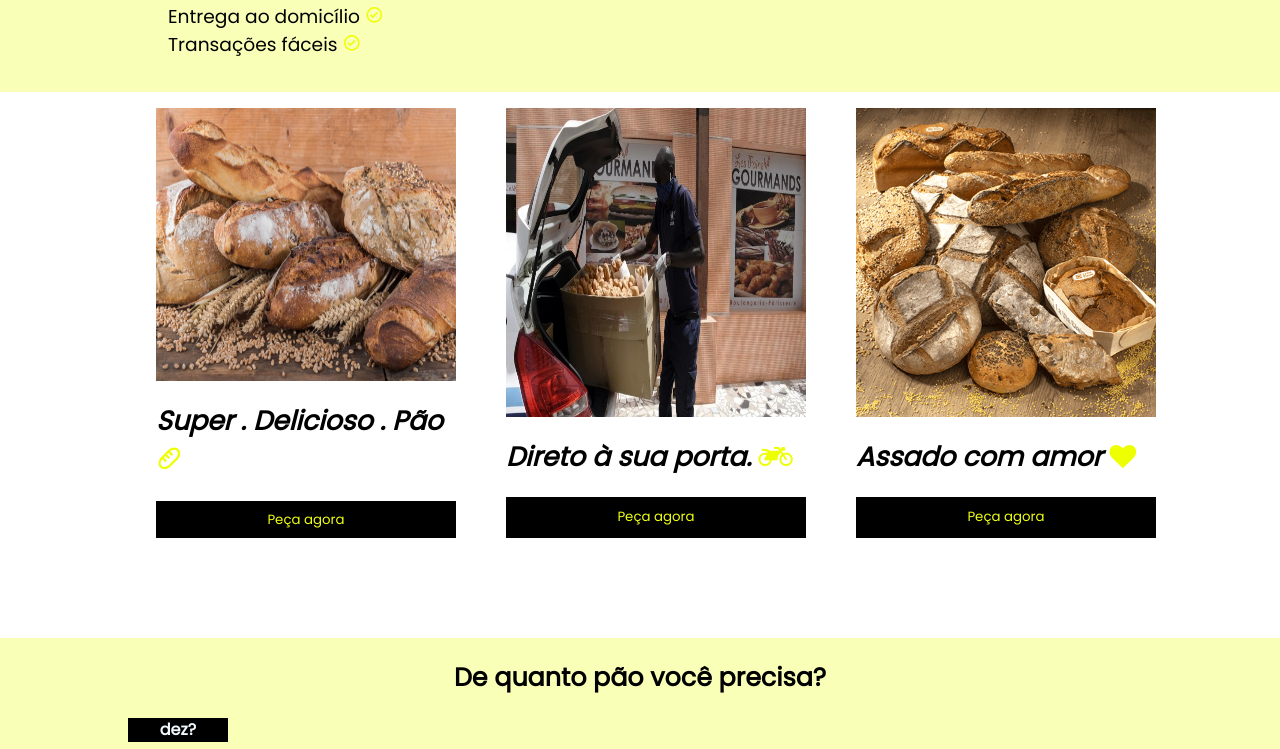
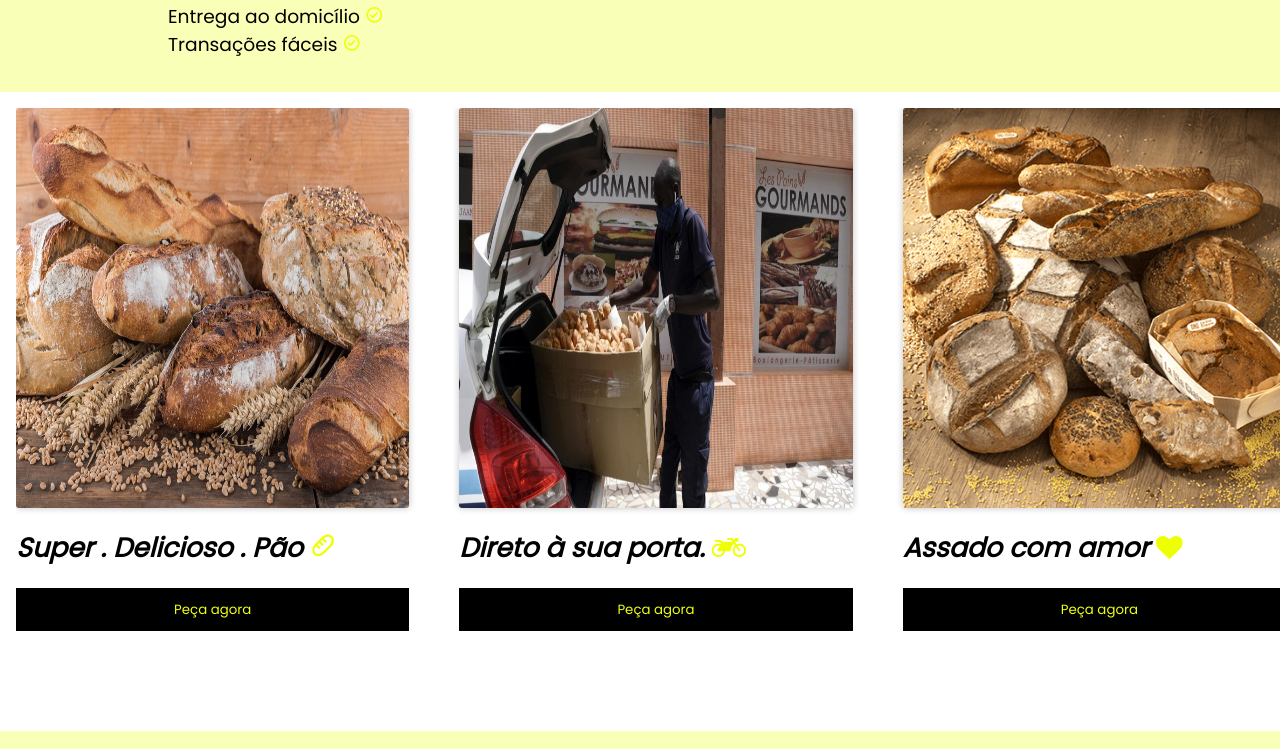
Before and after one commit to midnightXander/fidel-bread, a plain HTML site: page index.html in a window 1280 px wide. Shown: the part 261-1010 px from the top of the page. Drawn offline with nearby package versions, Linux system fonts and the light colour scheme.

Commit message:
adjusted styles

```diff
--- a/style.css
+++ b/style.css
@@ -1,7 +1,7 @@
 @import url('https://fonts.googleapis.com/css2?family=Poppins');
 *{
     font-family: 'Poppins';
-    margin-right: 0;
+
 }
 html{
     scroll-behavior: smooth;
@@ -12,8 +12,11 @@ body{
     /* background-repeat: no-repeat; */
     height: 100vh;
     line-height: 1.5;
-    margin: 0;
-    padding: 0;
+    margin: 0px;
+    padding: 0px;
+    overflow-x: hidden;
+    box-sizing: border-box;
+
 }
 ul{
     list-style-type: none;
@@ -93,7 +96,7 @@ i{
     overflow: hidden;
     display: grid;
     float: left;
-    grid-template-columns: 300px 300px 300px ;
+    grid-template-columns: 1fr 1fr 1fr ;
     column-gap: 50px;
     justify-content: center;
     .card{
@@ -103,6 +106,8 @@ i{
         img{
             width: 100%;
             height: 90%;
+            box-shadow: 0px 0px 7px silver;
+            border-radius: 3px;
         }
         button{
             background-color: black;
@@ -167,22 +172,22 @@ i{
         /* animation: name duration timing-function delay iteration-count direction fill-mode; */
 
         &:nth-of-type(1){
-            margin-left: 10%;
+
             /* animation: fadeIn 0.2s ease-in-out 0.1s;
             animation-fill-mode: forwards; */
         }
         &:nth-of-type(2){
-            margin-left: 20%;
+            /* margin-left: 20%; */
             /* animation: fadeIn 0.2s ease-in-out 0.8s;
             animation-fill-mode: forwards; */
         }
         &:nth-of-type(3){
-            margin-left: 30%;
+            /* margin-left: 30%; */
             /* animation: fadeIn 0.3s ease-in-out 1.5s;
             animation-fill-mode: forwards; */
         }
         &:nth-of-type(4){
-            margin-top: 50px;
+            /* margin-top: 50px; */
             /* animation: fadeIn 0.3s ease-in-out 2.5s;
             animation-fill-mode: forwards; */
         }
@@ -258,7 +263,7 @@ i{
         width: fit-content;
     }
 }
-@media(width < 700px){
+@media(width < 768px){
     .home-grid{
         background: rgb(238, 255,20,30%);
         text-align: center;
```
